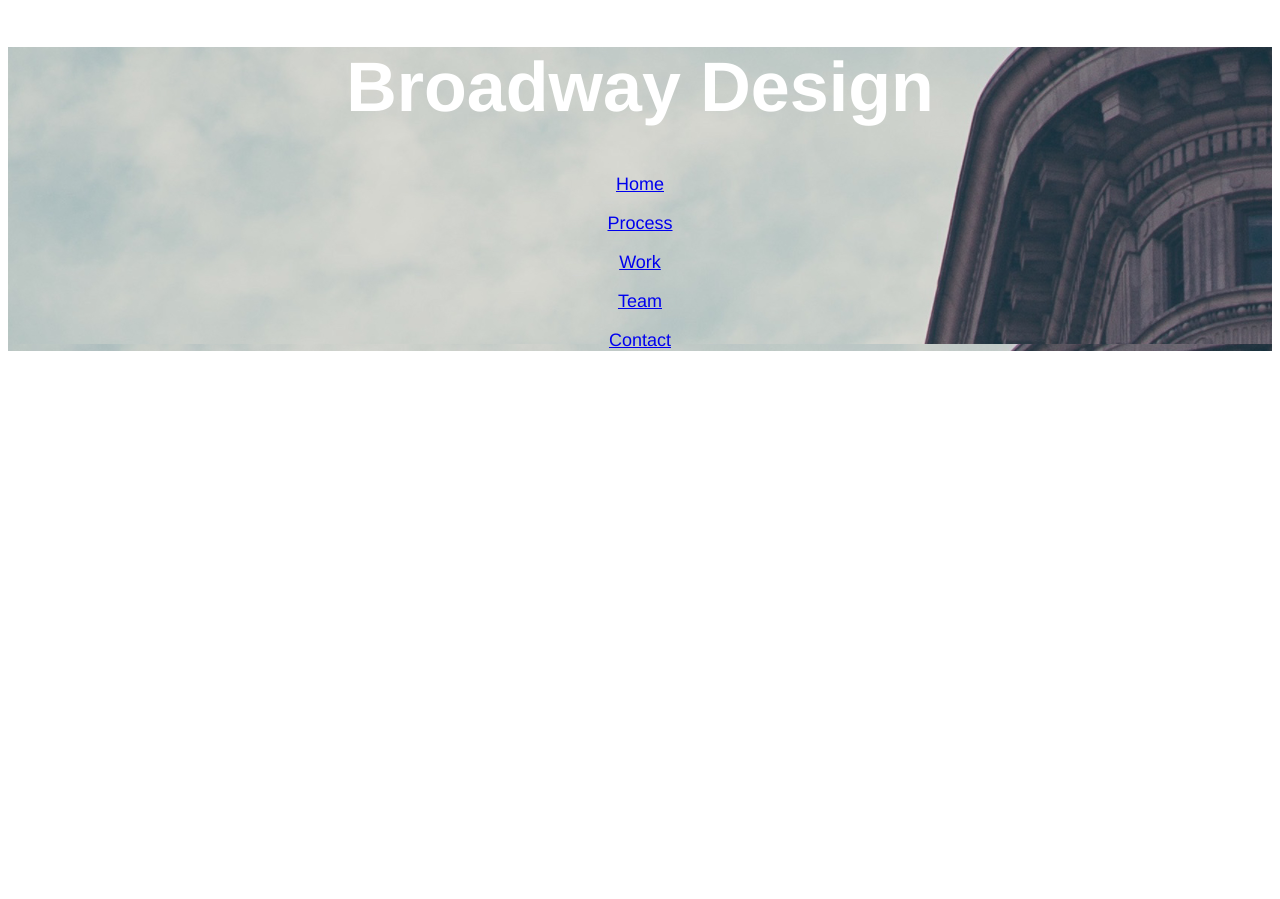
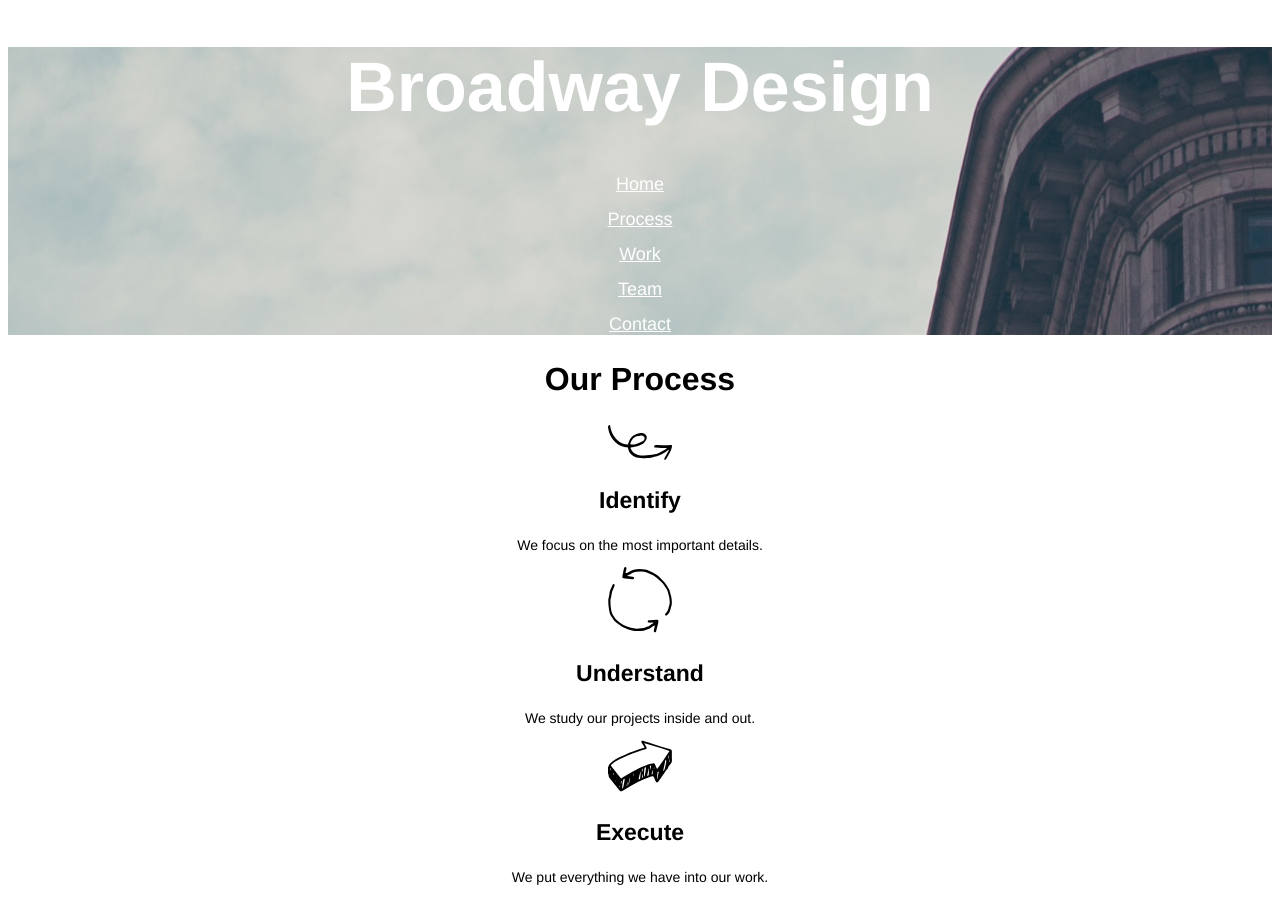
Before and after one commit to acespacez/Broadway, a plain HTML site: page index.html in a window 1280 px wide. Before the commit the page ends 800 px from the top, so only its background shows below. Drawn offline with Linux system fonts and the light colour scheme.

Commit message:
icons and subheadings added

```diff
--- a/index.html
+++ b/index.html
@@ -10,12 +10,24 @@
 <div class="top">
   <h1>Broadway Design</h1>
 <!-- Navigation Menu -->
-<div class="nav-m">
-  <p><a href="#">Home</a></p>
-  <p><a href="#process">Process</a></p>
-  <p><a href="#work">Work</a></p>
-  <p><a href="#team">Team</a></p>
-  <p><a href="#contact">Contact</a></p>
+<a class="nav-m">
+  <p><a class="nav-m" href="#">Home</a></p>
+  <p><a class="nav-m" href="#process">Process</a></p>
+  <p><a class="nav-m" href="#work">Work</a></p>
+  <p><a class="nav-m" href="#team">Team</a></p>
+  <p><a class="nav-m" href="#contact">Contact</a></p>
 </div>
+<!-- Process -->
+<div>
+<h2 id="process">Our Process</h2>
+<img src="./resources/images/identify.svg">
+<h3>Identify</h3>
+<p>We focus on the most important details.</p>
+<img src="./resources/images/understand.svg">
+<h3>Understand</h3>
+<p>We study our projects inside and out.</p>
+<img src="./resources/images/execute.svg">
+<h3>Execute</h3>
+<p>We put everything we have into our work.</p>
   </body>
 </html>
--- a/resources/css/style.css
+++ b/resources/css/style.css
@@ -15,3 +15,16 @@ h1 {
   font-size: 18px;
   color: white;
 }
+h2 {
+  font-size: 32px;
+  font-weight:bold;
+  color: black;
+}
+h3 {
+  font-size: 23px;
+  font-weight: bold;
+  color: black;
+}
+p {
+  font-size: 14px
+}
```
